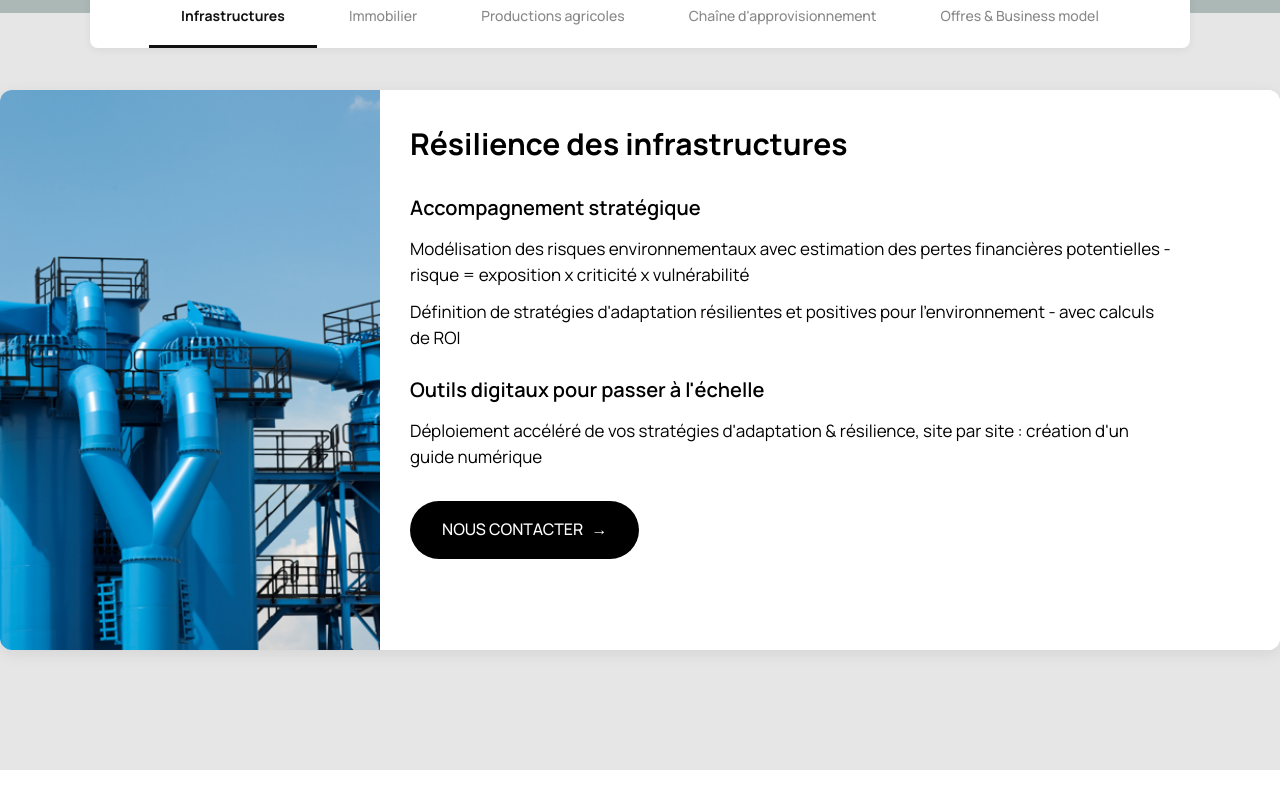
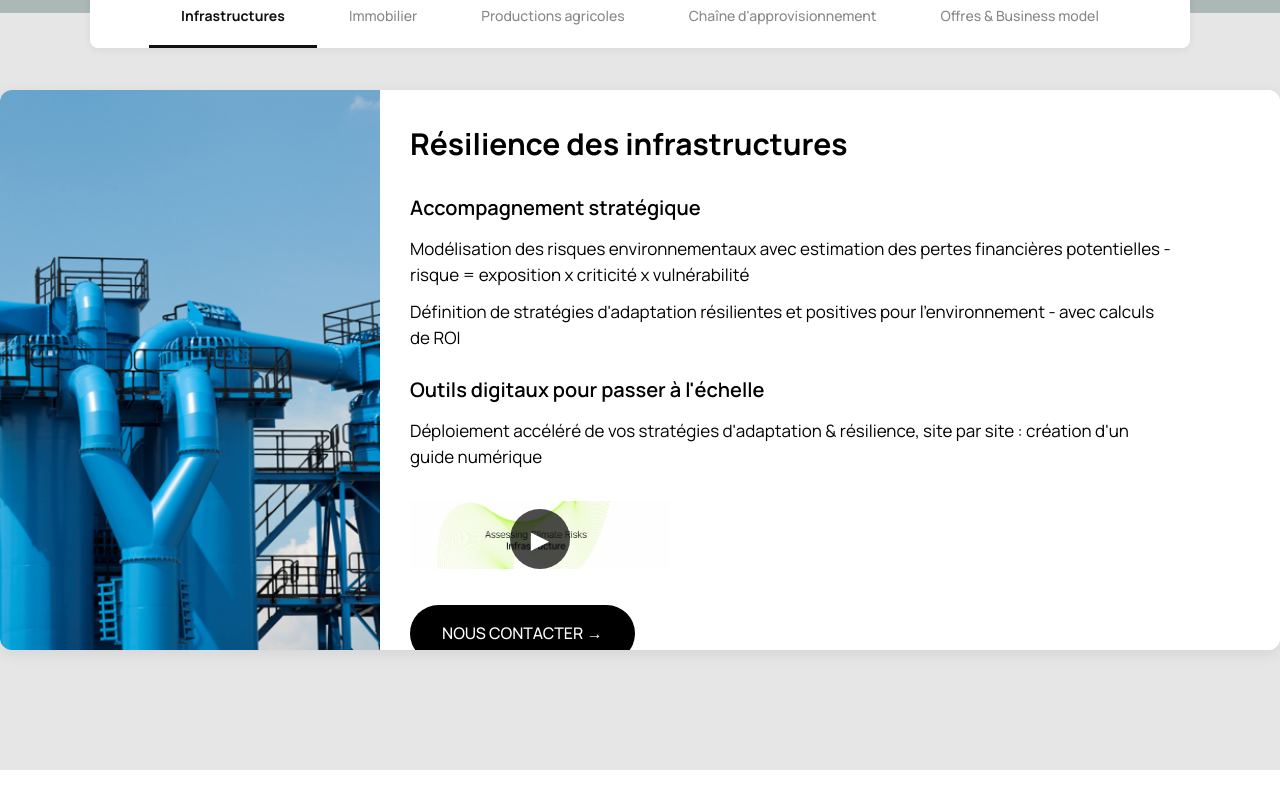
Before and after one commit to Adaptations-Paris/Site_web_adaptations, a React (Create React App) app: page / in a window 1280 px wide. Shown: the part 640-1448 px from the top of the page. Built offline with nearby package versions, Linux system fonts and the light colour scheme.

Commit message:
Ajout d'une vidéo infrastructure avec vignette cliquable, ajustements UI

```diff
--- a/src/components/Home.css
+++ b/src/components/Home.css
@@ -648,6 +648,8 @@ footer {
   min-height: 260px;
   display: flex;
   flex-direction: column;
+  position: relative;
+  z-index: 1;
 }
 
 .resource-block {
@@ -692,7 +694,10 @@ footer {
   align-items: center;
   gap: 8px;
   transition: all 0.3s ease;
-  margin-top: 32px;
+  margin-top: 20px;
+  position: relative;
+  z-index: 1;
+  display: inline-block;
 }
 
 @media (max-width: 900px) {
@@ -1334,3 +1339,89 @@ body[data-aos-disabled="true"] [data-aos] {
   color: #555;
   margin-bottom: 24px;
 }
+
+/* Styles pour la vidéo */
+.video-thumbnail {
+  position: relative;
+  display: inline-block;
+  cursor: pointer;
+  transition: transform 0.2s;
+}
+
+.video-thumbnail:hover {
+  transform: scale(1.02);
+}
+
+.play-button {
+  position: absolute;
+  top: 50%;
+  left: 50%;
+  transform: translate(-50%, -50%);
+  width: 60px;
+  height: 60px;
+  background: rgba(0, 0, 0, 0.7);
+  border-radius: 50%;
+  display: flex;
+  align-items: center;
+  justify-content: center;
+  color: white;
+  font-size: 24px;
+  transition: background 0.2s;
+}
+
+.video-thumbnail:hover .play-button {
+  background: rgba(0, 0, 0, 0.9);
+}
+
+.video-modal {
+  position: fixed;
+  top: 0;
+  left: 0;
+  width: 100%;
+  height: 100%;
+  background: rgba(0, 0, 0, 0.9);
+  display: flex;
+  justify-content: center;
+  align-items: center;
+  z-index: 1000;
+  pointer-events: auto;
+}
+
+.video-modal-content {
+  position: relative;
+  width: 90%;
+  max-width: 1000px;
+  background: black;
+  padding: 20px;
+  border-radius: 8px;
+  pointer-events: auto;
+}
+
+.close-button {
+  position: absolute;
+  top: -40px;
+  right: 0;
+  background: none;
+  border: none;
+  color: white;
+  font-size: 30px;
+  cursor: pointer;
+  padding: 5px;
+}
+
+.close-button:hover {
+  color: #ABFF00;
+}
+
+@media (max-width: 768px) {
+  .video-modal-content {
+    width: 95%;
+    padding: 10px;
+  }
+
+  .play-button {
+    width: 50px;
+    height: 50px;
+    font-size: 20px;
+  }
+}
--- a/src/components/ResourceContent.js
+++ b/src/components/ResourceContent.js
@@ -1,9 +1,19 @@
-import React from 'react';
+import React, { useState } from 'react';
 import './Home.css';
 import { useTranslation } from 'react-i18next';
 
 const ResourceContent = ({ activeTab }) => {
   const { t } = useTranslation();
+  const [isVideoModalOpen, setIsVideoModalOpen] = useState(false);
+
+  const openVideoModal = () => {
+    setIsVideoModalOpen(true);
+  };
+
+  const closeVideoModal = () => {
+    setIsVideoModalOpen(false);
+  };
+
   try {
     const infrastructuresContent = (
       <div className="resource-card">
@@ -22,6 +32,23 @@ const ResourceContent = ({ activeTab }) => {
               <strong>{t('digital_tools')}</strong>
               <p>{t('infra_tools_1')}</p>
             </div>
+            <div className="video-container" style={{ margin: '8px 0' }}>
+              <div className="video-thumbnail" onClick={openVideoModal}>
+                <img src="/images/video-thumbnail.jpg" alt="Vidéo infrastructure" style={{ width: '100%', maxWidth: '260px', cursor: 'pointer' }} />
+                <div className="play-button">▶</div>
+              </div>
+            </div>
+            {isVideoModalOpen && (
+              <div className="video-modal" onClick={closeVideoModal}>
+                <div className="video-modal-content" onClick={e => e.stopPropagation()}>
+                  <button className="close-button" onClick={closeVideoModal}>×</button>
+                  <video width="100%" controls autoPlay>
+                    <source src="/video/infrastructure.mp4" type="video/mp4" />
+                    Votre navigateur ne supporte pas la lecture de vidéos.
+                  </video>
+                </div>
+              </div>
+            )}
             <a href="#newsletter" className="resource-btn">{t('lets_talk')} <span className="arrow">→</span></a>
           </div>
         </div>
```
Also changed, not shown: public/images/video-thumbnail.jpg (added), 1 other file (tests, documents, lock files or other folders).
